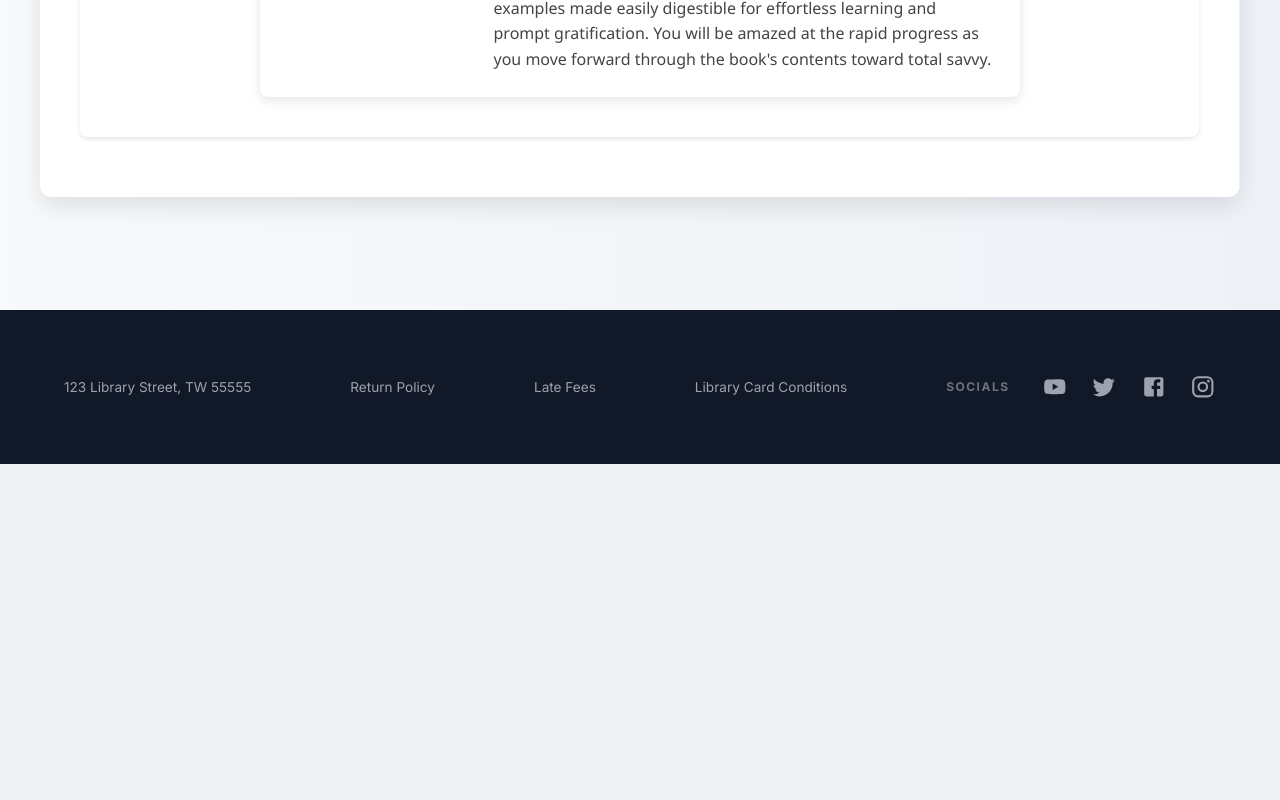
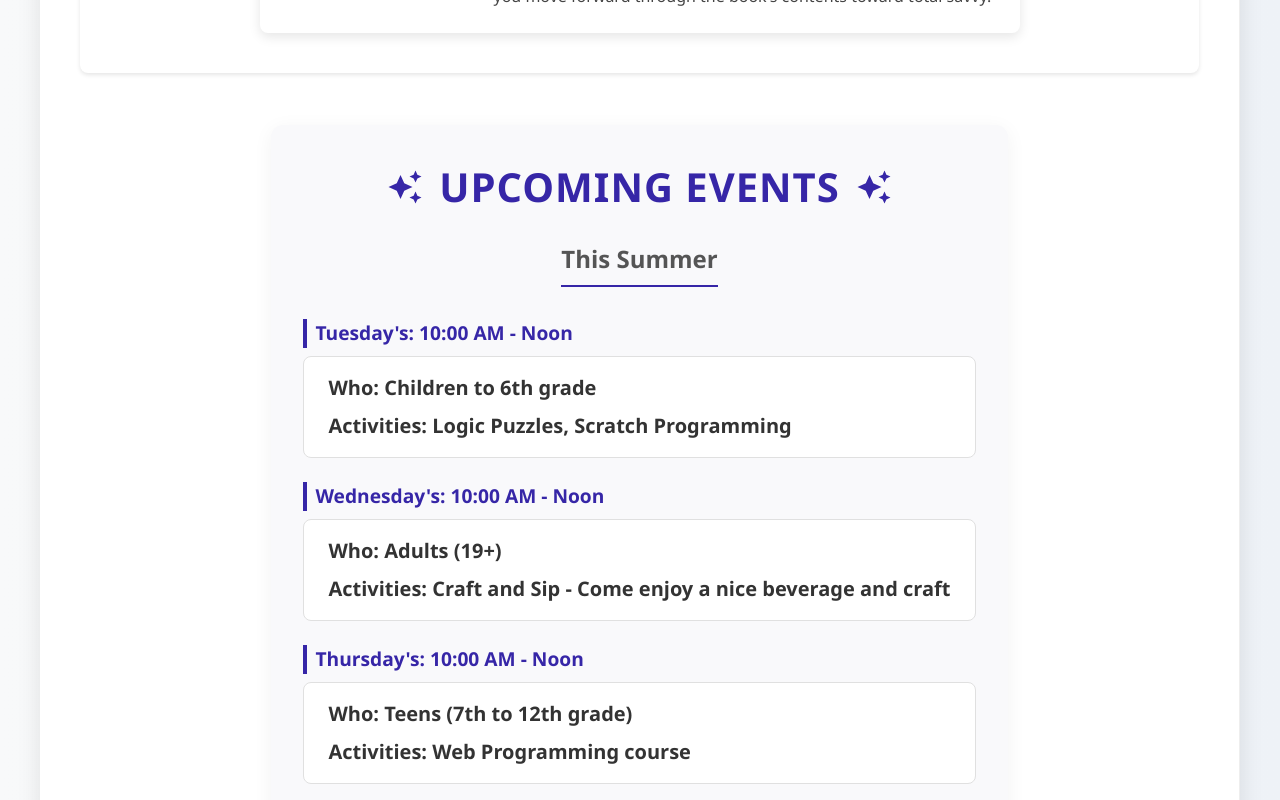
Before and after one commit to NatnaelAbWe/Library-management-system, a React (Vite) app: page / in a window 1280 px wide. Shown: the part 560-1360 px from the top of the page. Before the commit the page ends 1024 px from the top, so only its background shows below. Built offline with nearby package versions, Linux system fonts and the light colour scheme.

Commit message:
feat: upcoming events functionalitly

```diff
--- /dev/null
+++ b/src/features/landing/UpComingEvents/components/UpComingEvent.css
@@ -0,0 +1,77 @@
+.upcoming-events {
+  max-width: 800px;
+  margin: 2rem auto;
+  padding: 2rem;
+  font-family: "Segoe UI", Tahoma, Geneva, Verdana, sans-serif;
+  color: #333;
+  background-color: #f9f9fb;
+  border-radius: 12px;
+  box-shadow: 0 4px 20px rgba(0, 0, 0, 0.05);
+}
+
+.upcoming-events-header-group {
+  display: flex;
+  align-items: center;
+  justify-content: center;
+  gap: 1rem;
+  margin-bottom: 1.5rem;
+}
+
+.upcoming-events-header-group h2 {
+  color: #3626a7;
+  font-size: 2.5rem;
+  margin: 0;
+  font-weight: 800;
+  text-transform: uppercase;
+  letter-spacing: 1px;
+}
+
+h3 {
+  text-align: center;
+  color: #555;
+  font-size: 1.5rem;
+  border-bottom: 2px solid #3626a7;
+  display: table;
+  margin: 0 auto 2rem auto;
+  padding-bottom: 0.5rem;
+}
+
+h4 {
+  color: #3626a7;
+  font-size: 1.2rem;
+  margin: 1.5rem 0 0.5rem 0;
+  padding-left: 0.5rem;
+  border-left: 4px solid #3626a7;
+}
+
+.upcoming-events-event {
+  list-style: none;
+  padding: 1rem 1.5rem;
+  margin-bottom: 1.5rem;
+  background: white;
+  border-radius: 8px;
+  border: 1px solid #e0e0e0;
+  transition: transform 0.2s ease;
+}
+
+.upcoming-events-event:hover {
+  transform: translateY(-3px);
+  box-shadow: 0 6px 12px rgba(0, 0, 0, 0.1);
+}
+
+.upcoming-events-event li {
+  margin-bottom: 0.5rem;
+}
+
+.upcoming-events-event li:last-child {
+  margin-bottom: 0;
+}
+
+.upcoming-events-event p {
+  margin: 0;
+  line-height: 1.5;
+}
+
+.upcoming-events-event p::first-line {
+  font-weight: 600;
+}
--- /dev/null
+++ b/src/features/landing/UpComingEvents/components/UpComingEvents.tsx
@@ -0,0 +1,58 @@
+import { AutoAwesome } from "@mui/icons-material";
+import "./UpComingEvent.css";
+
+export const UpcomingEvents: React.FC = () => {
+  return (
+    <div className="upcoming-events">
+      <div className="upcoming-events-header-group">
+        <AutoAwesome
+          sx={{
+            fontSize: "2.25rem",
+            color: "#3626A7",
+          }}
+        />
+        <h2>Upcoming Events</h2>
+        <AutoAwesome
+          sx={{
+            fontSize: "2.25rem",
+            color: "#3626A7",
+          }}
+        />
+      </div>
+
+      <h3>This Summer</h3>
+
+      <h4>Tuesday's: 10:00 AM - Noon</h4>
+      <ul className="upcoming-events-event">
+        <li>
+          <p>Who: Children to 6th grade</p>
+        </li>
+        <li>
+          <p>Activities: Logic Puzzles, Scratch Programming</p>
+        </li>
+      </ul>
+
+      <h4>Wednesday's: 10:00 AM - Noon</h4>
+      <ul className="upcoming-events-event">
+        <li>
+          <p>Who: Adults (19+)</p>
+        </li>
+        <li>
+          <p>
+            Activities: Craft and Sip - Come enjoy a nice beverage and craft
+          </p>
+        </li>
+      </ul>
+
+      <h4>Thursday's: 10:00 AM - Noon</h4>
+      <ul className="upcoming-events-event">
+        <li>
+          <p>Who: Teens (7th to 12th grade)</p>
+        </li>
+        <li>
+          <p>Activities: Web Programming course</p>
+        </li>
+      </ul>
+    </div>
+  );
+};
--- a/src/features/landing/index.ts
+++ b/src/features/landing/index.ts
@@ -1,3 +1,5 @@
 import { BookOfTheWeek } from "./BookOfTheWeek/components/BookOfTheWeek";
+import { UpcomingEvents } from "./UpComingEvents/components/UpComingEvents";
 
 export { BookOfTheWeek };
+export { UpcomingEvents };
--- a/src/pages/HomePage/Home.tsx
+++ b/src/pages/HomePage/Home.tsx
@@ -1,6 +1,7 @@
 import { BookOfTheWeek } from "../../features/landing";
 import "./Home.css";
 import type { JSX } from "@emotion/react/jsx-runtime";
+import { UpcomingEvents } from "../../features/landing";
 
 export default function HomePage(): JSX.Element {
   return (
@@ -8,6 +9,7 @@ export default function HomePage(): JSX.Element {
       <div className="home-page-container">
         <div className="home-page-left">
           <BookOfTheWeek />
+          <UpcomingEvents />
         </div>
       </div>
     </div>
```
